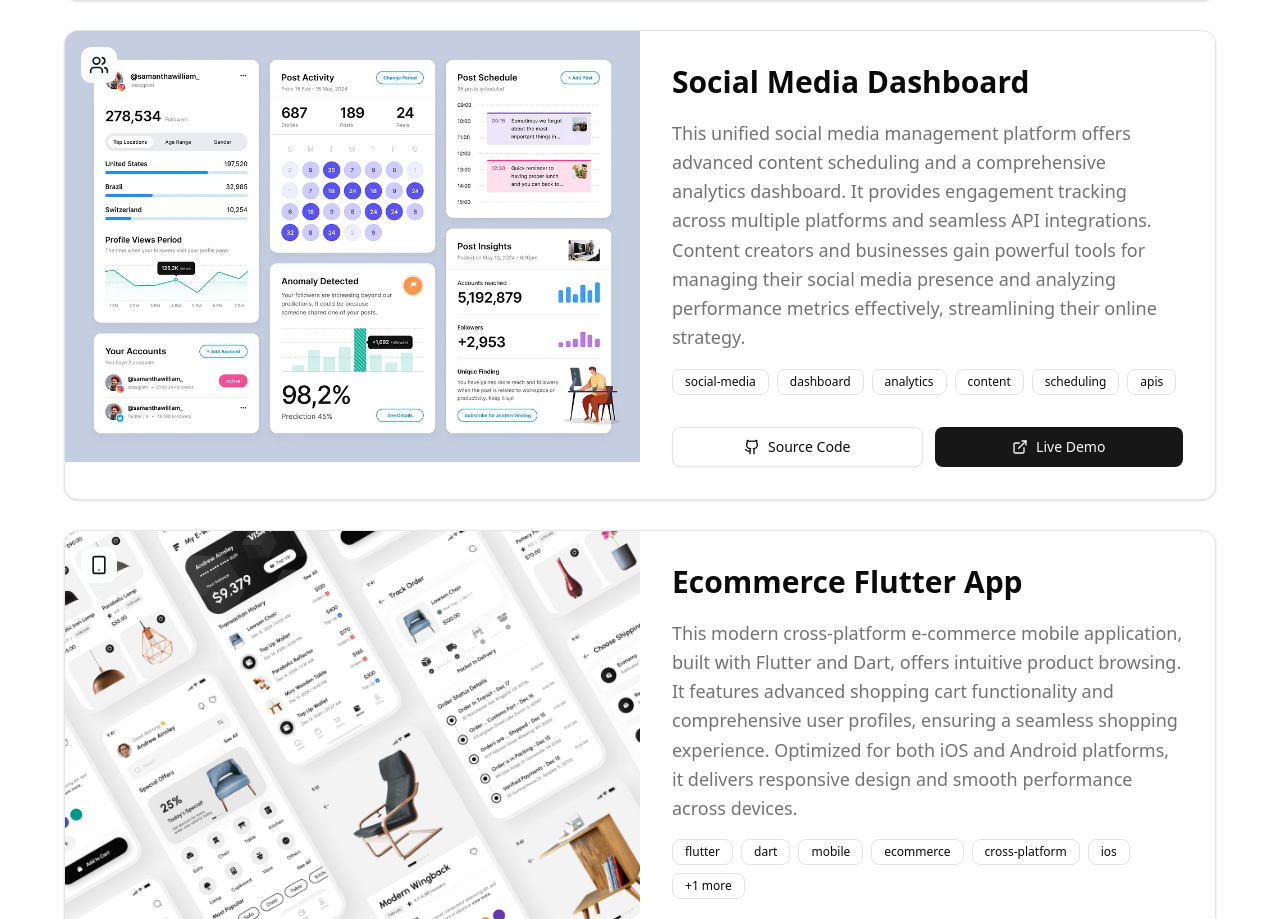
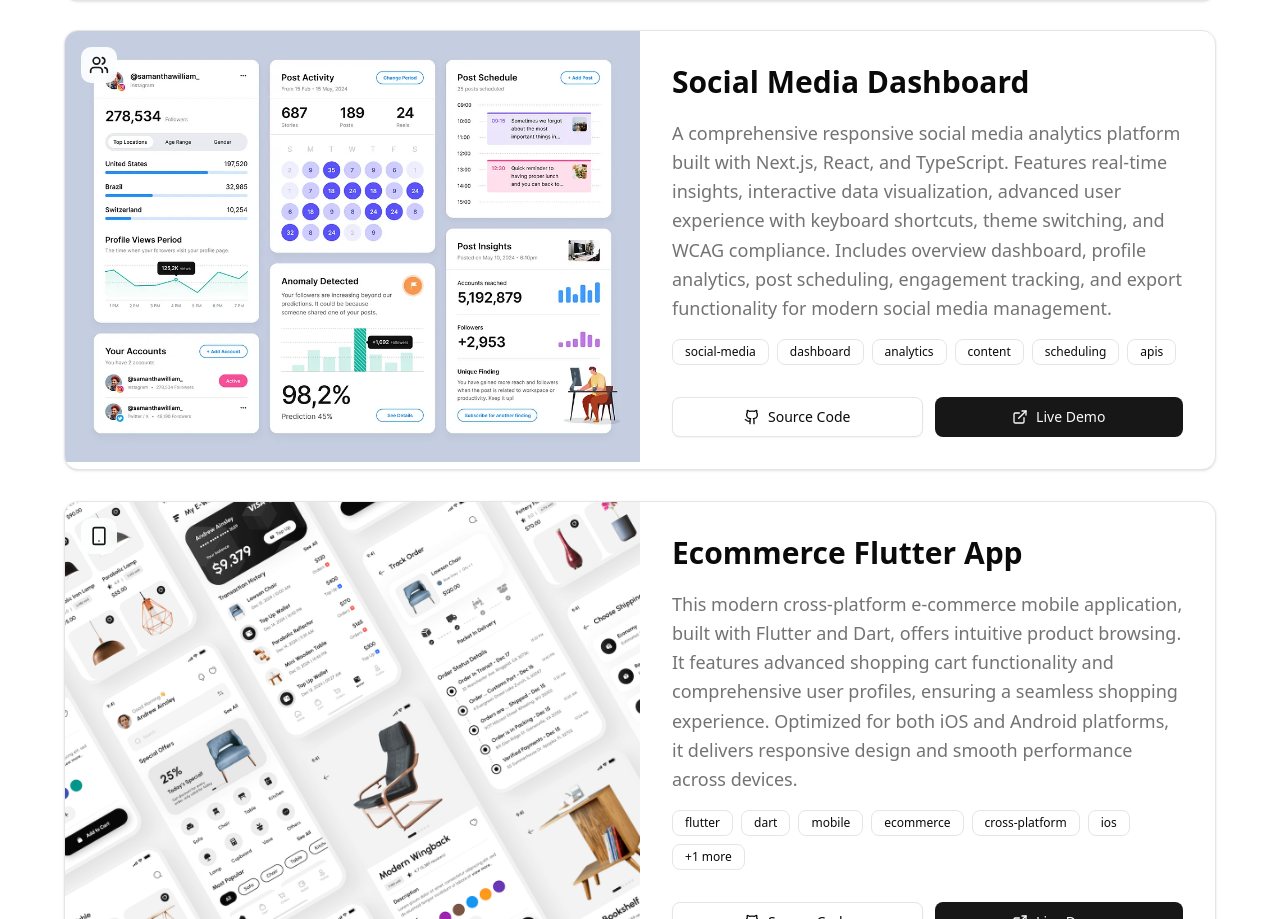
Before and after one commit to NafisRayan/NafisRayan-Portfolio, a Next.js app: page / in a window 1280 px wide. Shown: the part 5149-6068 px from the top of the page. Built offline with nearby package versions, Linux system fonts and the light colour scheme.

Commit message:
feat: update Social Media Dashboard project details and demo URL for improved clarity and accessibility

```diff
--- a/src/components/projects-section.tsx
+++ b/src/components/projects-section.tsx
@@ -54,13 +54,13 @@ const projects = [
 		demoUrl: "https://ed-tech-rouge.vercel.app/",
 	},
 	{
-		title: "Social Media Dashboard",
-		description: "This unified social media management platform offers advanced content scheduling and a comprehensive analytics dashboard. It provides engagement tracking across multiple platforms and seamless API integrations. Content creators and businesses gain powerful tools for managing their social media presence and analyzing performance metrics effectively, streamlining their online strategy.",
-		icon: Users,
-		image: "/projects/Social Media Dashboard.png",
-		tags: ["social-media", "dashboard", "analytics", "content", "scheduling", "apis"],
-		sourceCode: "https://github.com/NafisRayan/chatCOMsystem",
-		demoUrl: "https://github.com/NafisRayan/chatCOMsystem",
+	title: "Social Media Dashboard",
+	description: "A comprehensive responsive social media analytics platform built with Next.js, React, and TypeScript. Features real-time insights, interactive data visualization, advanced user experience with keyboard shortcuts, theme switching, and WCAG compliance. Includes overview dashboard, profile analytics, post scheduling, engagement tracking, and export functionality for modern social media management.",
+	icon: Users,
+	image: "/projects/Social Media Dashboard.png",
+	tags: ["social-media", "dashboard", "analytics", "content", "scheduling", "apis"],
+	sourceCode: "https://github.com/NafisRayan/Social-Media-Dashboard",
+	demoUrl: "https://social-media-dashboard-pink-tau.vercel.app/",
 	},
 	{
 		title: "Ecommerce Flutter App",
@@ -77,8 +77,8 @@ const projects = [
 		icon: Brain,
 		image: "/projects/AI-Powered Customer Support.png",
 		tags: ["ai", "nlp", "chatbot", "react", "nodejs", "machine-learning"],
-		sourceCode: "#",
-		demoUrl: "#",
+		sourceCode: "https://github.com/NafisRayan/chatCOMsystem",
+		demoUrl: "https://github.com/NafisRayan/chatCOMsystem",
 	},
 	{
 		title: "Fintech Mobile App",
```
